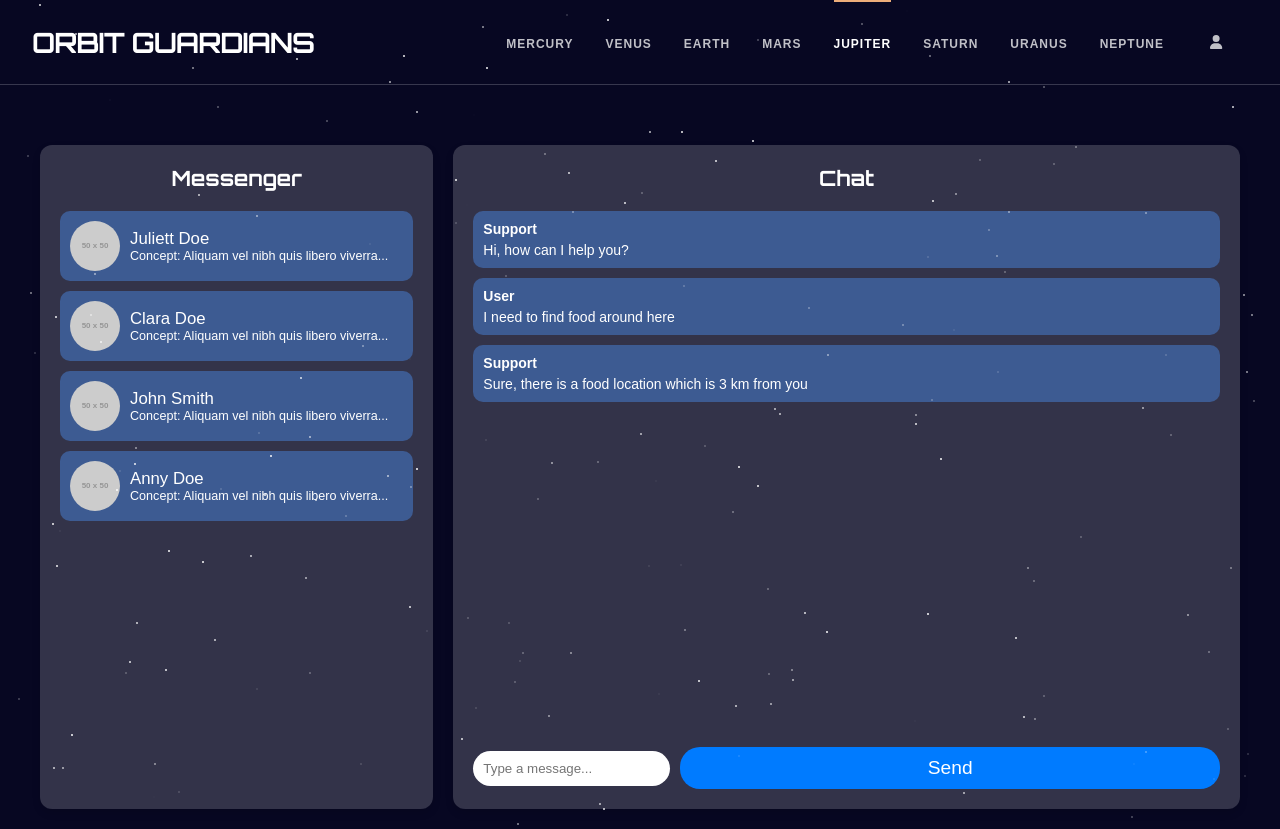
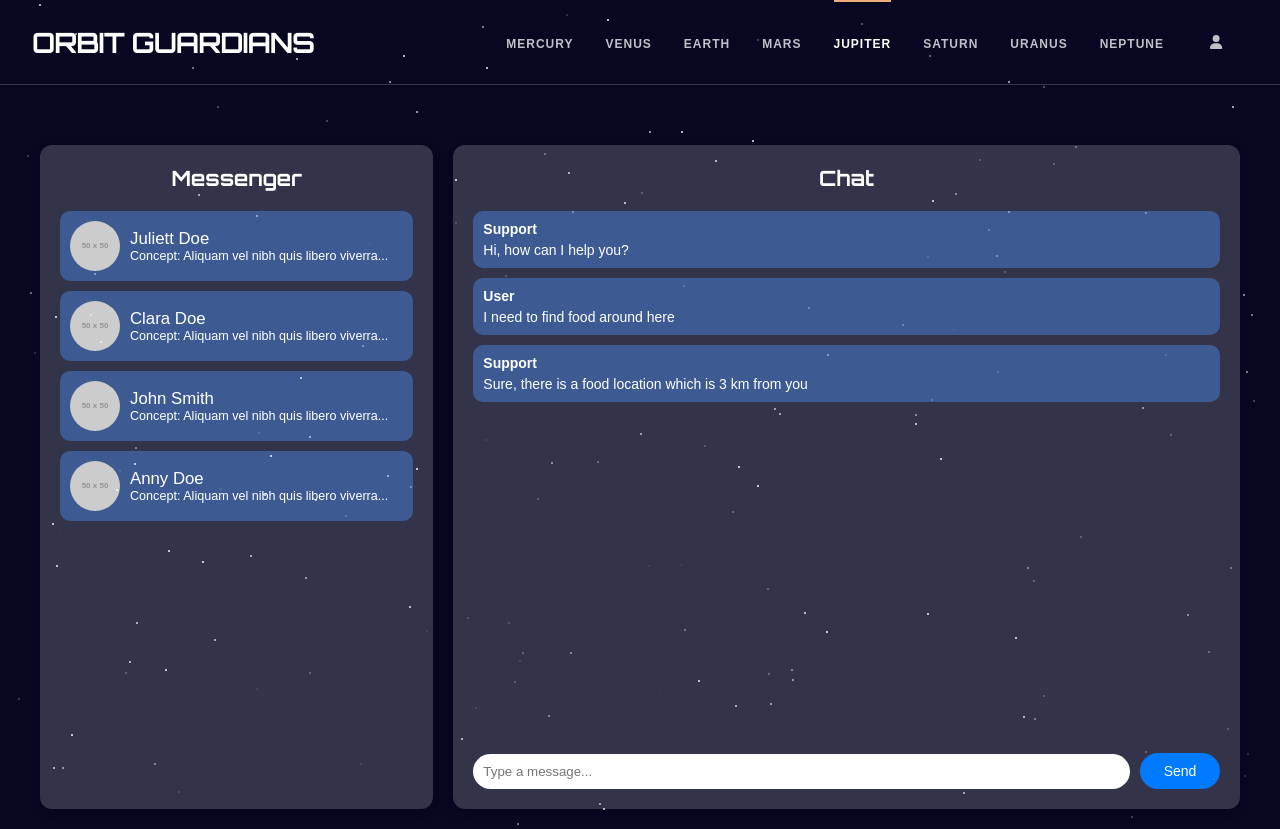
Before and after one commit to jaygohel109/Orbit_Guardians, a React (Create React App) app: page /chat in a window 1280 px wide. Built offline with nearby package versions, Linux system fonts and the light colour scheme; sample sign-in values are in the browser's storage.

Commit message:
updated send button in chat screen

```diff
--- a/src/components/Chat/Chat.js
+++ b/src/components/Chat/Chat.js
@@ -60,20 +60,21 @@ const ChatInput = styled.input`
 `;
 
 const ChatButton = styled.button`
-    padding: 10px 20px;
+    width: 80px;  /* Fixed width for the button */
+    padding: 10px;
     border: none;
     border-radius: 20px;
     background-color: #007bff;
     color: white;
     cursor: pointer;
-    font-size: 1.2rem;
+    font-size: 1em;
     transition: background-color 0.3s, transform 0.3s, box-shadow 0.3s;
 
-  :hover {
-    background-color: #0056b3;
-    transform: scale(1.05);
-    box-shadow: 0 0 10px rgba(255, 255, 255, 0.5);
-  }
+    :hover {
+        background-color: #0056b3;
+        transform: scale(1.05);
+        box-shadow: 0 0 10px rgba(255, 255, 255, 0.5);
+    }
 `;
 
 const Chat = ({ messages, onSendMessage }) => {
```
